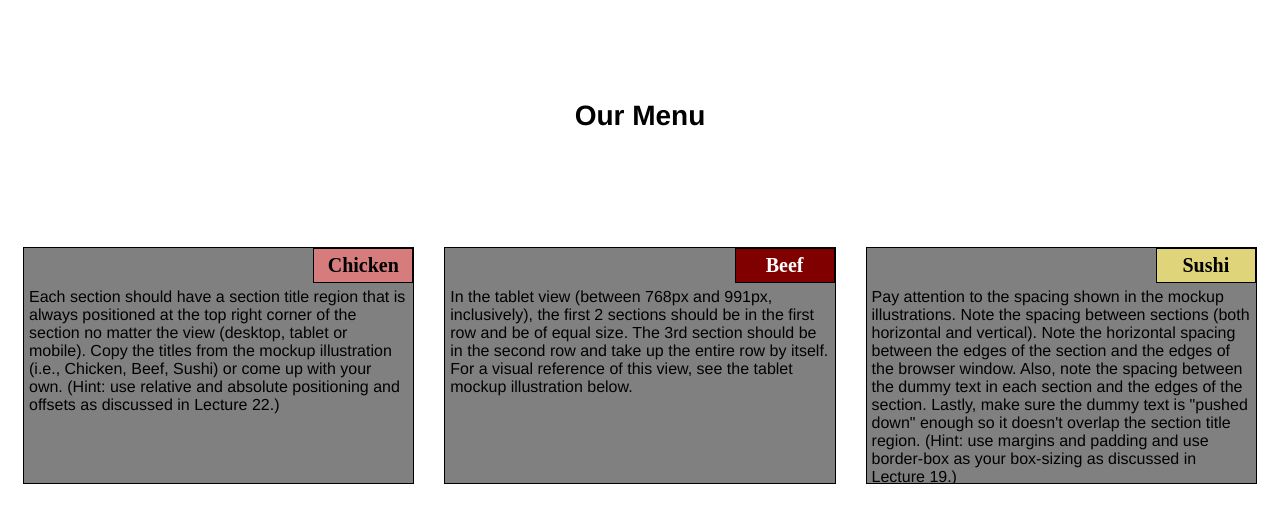
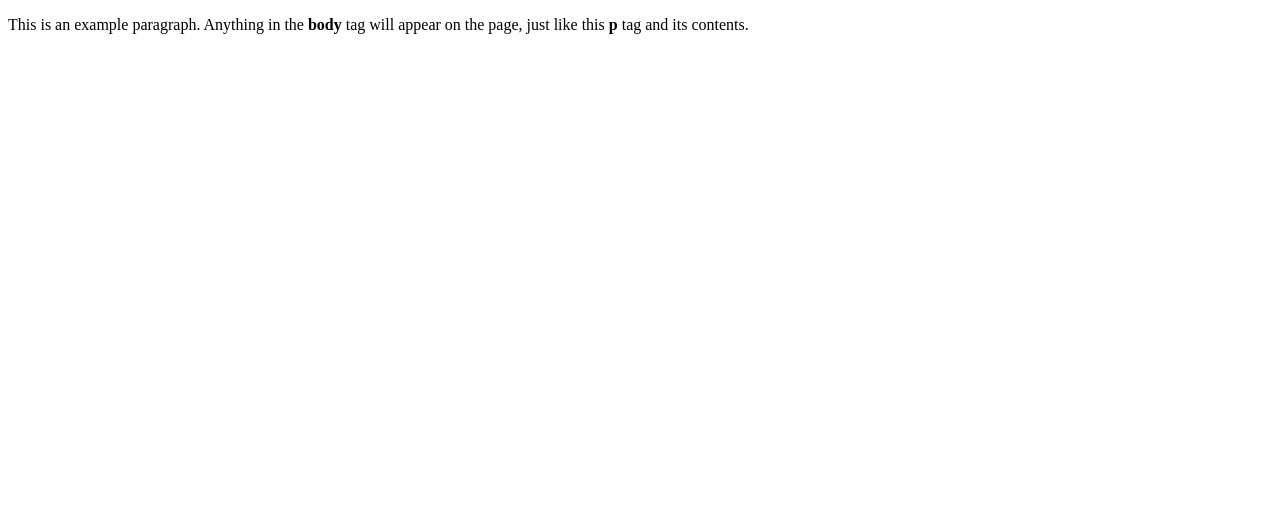
Before and after one commit to Aidan-Davis/ATD-coursera-website, a plain HTML site: page index.html in a window 1280 px wide. Drawn offline with Linux system fonts and the light colour scheme.

Commit message:
Update index.html

```diff
--- a/index.html
+++ b/index.html
@@ -1,170 +1,9 @@
-<!DOCTYPE html>
+<!doctype html>
 <html>
-
-<head>
-    <meta charset="utf-8">
-    <title>module2-solution</title>
-</head>
-<style>
-    /*basic style*/
-    * {
-        box-sizing: border-box;
-    }
-
-    body {
-        background-color: white;
-    }
-
-    h1 {
-        margin: 100px;
-        text-align: center;
-        font-family: Helvetica;
-        font-weight: bold;
-        font-size: 175%;
-    }
-
-    section {
-        position: relative;
-        padding: 15px;
-        width: 100%;
-    }
-
-    p {
-        position: relative;
-        clear: right;
-    }
-
-    div {
-        position: relative;
-        background-color: gray;
-        border: 1px solid black;
-        width: 100%;
-        margin-left: auto;
-        margin-right: auto;
-        margin-bottom: auto;
-    }
-
-    .sub1 {
-        float: right;
-        width: 100px;
-        padding: 5px;
-        margin: 0px;
-        border: 1px solid black;
-        text-align: center;
-        font-size: 125%;
-        font-weight: bold;
-        background-color: rgb(214, 124, 124);
-
-    }
-
-    .sub2 {
-        float: right;
-        color: white;
-        width: 100px;
-        padding: 5px;
-        margin: 0px;
-        border: 1px solid black;
-        text-align: center;
-        font-size: 125%;
-        font-weight: bold;
-        background-color: maroon;
-
-    }
-
-    .sub3 {
-        color: black;
-        float: right;
-        width: 100px;
-        padding: 5px;
-        margin: 0px;
-        border: 1px solid black;
-        text-align: center;
-        font-size: 125%;
-        font-weight: bold;
-        background-color: rgb(223, 212, 121);
-
-    }
-
-    .content {
-        padding: 5px;
-        border: none;
-        background-color: gray;
-        font-family: Helvetica;
-        color: black;
-        margin: 0px;
-        height: 200px;
-        overflow: auto;
-    }
-
-    .row {
-        width: 90%;
-    }
-
-    /*desktop version*/
-    @media (min-width: 992px) {
-        .column-lg-4 {
-            float: left;
-            width: 33.33%;
-        }
-    }
-
-    /*tablet version*/
-    @media (min-width: 768px) and (max-width: 991px) {
-        .colmn-md-6 {
-            float: left;
-            width: 50%;
-            margin-left: auto;
-            margin-right: auto;
-        }
-
-        .colmn-md-12 {
-            float: left;
-            width: 100%;
-            margin-left: auto;
-            margin-right: auto;
-        }
-    }
-
-    /*mobile version*/
-    @media (max-width: 767px) {
-        .colmn-sm-12 {
-            float: left;
-            width: 100%;
-        }
-    }
-</style>
-
-<body>
-    <h1>Our Menu</h1>
-    <section class="column-lg-4 colmn-md-6 colmn-sm-12">
-        <div>
-            <p class="sub1">Chicken</p>
-            <p class="content">
-                Each section should have a section title region that is always positioned at the top right corner of the
-                section no matter the view (desktop, tablet or mobile). Copy the titles from the mockup illustration
-                (i.e., Chicken, Beef, Sushi) or come up with your own. (Hint: use relative and absolute positioning and
-                offsets as discussed in Lecture 22.)
-            </p>
-        </div>
-    </section>
-    <section class="column-lg-4 colmn-md-6 colmn-sm-12">
-        <div>
-            <p class="sub2">Beef</p>
-            <p class="content">In the tablet view (between 768px and 991px, inclusively), the first 2 sections should be
-                in the first row and be of equal size. The 3rd section should be in the second row and take up the
-                entire row by itself. For a visual reference of this view, see the tablet mockup illustration below.</p>
-        </div>
-    </section>
-    <section class="column-lg-4 colmn-md-12 colmn-sm-12">
-        <div>
-            <p class="sub3">Sushi</p>
-            <p class="content">Pay attention to the spacing shown in the mockup illustrations. Note the spacing between
-                sections (both horizontal and vertical). Note the horizontal spacing between the edges of the section
-                and the edges of the browser window. Also, note the spacing between the dummy text in each section and
-                the edges of the section. Lastly, make sure the dummy text is "pushed down" enough so it doesn't overlap
-                the section title region. (Hint: use margins and padding and use border-box as your box-sizing as
-                discussed in Lecture 19.)</p>
-        </div>
-</body>
-
+  <head>
+    <title>This is the title of the webpage!</title>
+  </head>
+  <body>
+    <p>This is an example paragraph. Anything in the <strong>body</strong> tag will appear on the page, just like this <strong>p</strong> tag and its contents.</p>
+  </body>
 </html>
```
